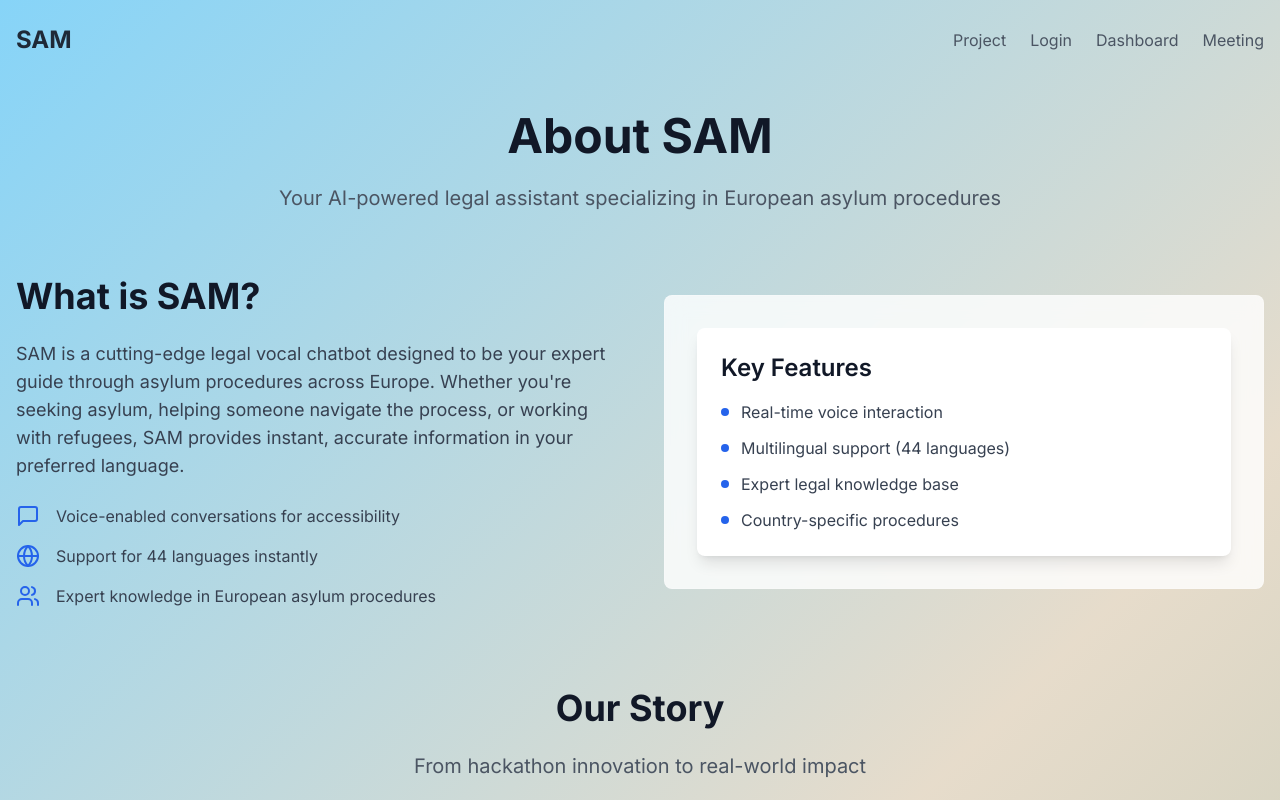
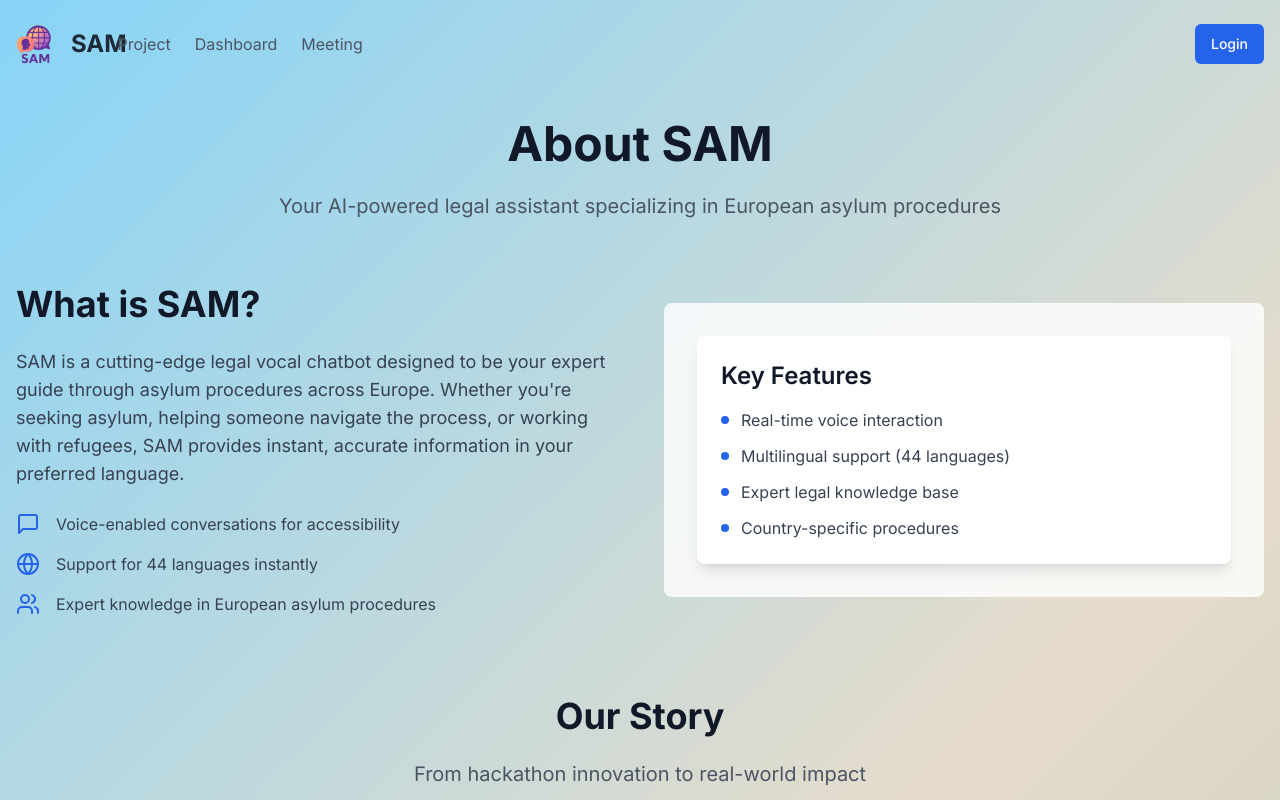
Before and after one commit to Digitalizers-ge/sam-chatbot, a React (Vite) app: page /project in a window 1280 px wide. Shown: the top 800 px of the page. Built offline with nearby package versions, Linux system fonts and the light colour scheme.

Commit message:
Add logo and style to project page
Add SAM logo to the header and style the Login button.

```diff
--- a/src/components/NavigationMenu.tsx
+++ b/src/components/NavigationMenu.tsx
@@ -10,7 +10,6 @@ export const NavigationMenu = () => {
 
   const menuItems = [
     { label: 'Project', href: '/project' },
-    { label: 'Login', href: '/login' },
     { label: 'Dashboard', href: '/admin' },
     { label: 'Meeting', href: '/meeting' }
   ];
@@ -18,7 +17,8 @@ export const NavigationMenu = () => {
   return (
     <>
       {/* Desktop Navigation */}
-      <nav className="hidden md:flex items-center space-x-6">
+      <nav className="hidden md:flex items-center justify-between w-full">
+        <div className="flex items-center space-x-6">
           {menuItems.map((item) => (
             <Link
               key={item.label}
@@ -28,6 +28,12 @@ export const NavigationMenu = () => {
               {item.label}
             </Link>
           ))}
+        </div>
+        <Link to="/login">
+          <Button className="bg-blue-600 hover:bg-blue-700 text-white">
+            Login
+          </Button>
+        </Link>
       </nav>
 
       {/* Mobile Navigation */}
@@ -49,6 +55,15 @@ export const NavigationMenu = () => {
                 {item.label}
               </Link>
             ))}
+            <Link
+              to="/login"
+              className="mt-4"
+              onClick={() => setIsOpen(false)}
+            >
+              <Button className="w-full bg-blue-600 hover:bg-blue-700 text-white">
+                Login
+              </Button>
+            </Link>
           </div>
         </SheetContent>
       </Sheet>
--- a/src/pages/Project.tsx
+++ b/src/pages/Project.tsx
@@ -14,6 +14,11 @@ const Project = () => {
           {/* Navigation Bar */}
           <div className="flex justify-between items-center mb-8">
             <div className="flex items-center gap-4">
+              <img
+                src="/lovable-uploads/22846939-a307-4be2-b1d0-39a60a6cf0de.png"
+                alt="SAM Logo"
+                className="h-10 w-auto"
+              />
               <Link to="/" className="text-2xl font-bold text-gray-800">SAM</Link>
             </div>
             <NavigationMenu />
```
Lines whose indentation alone changed are shown as unchanged.
